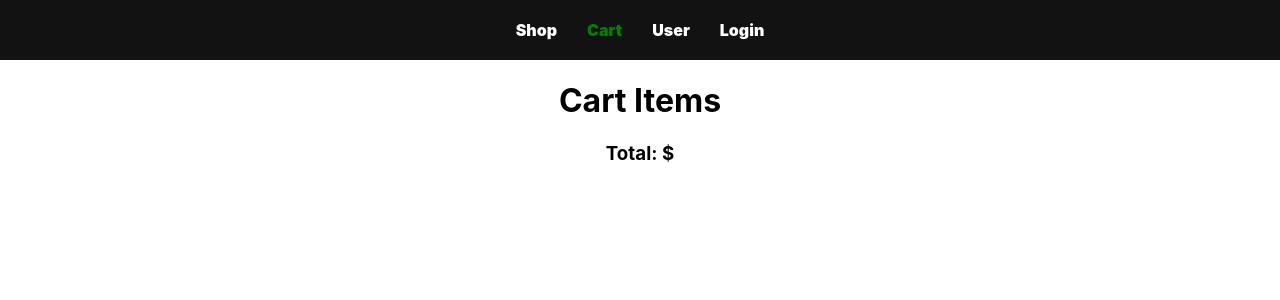
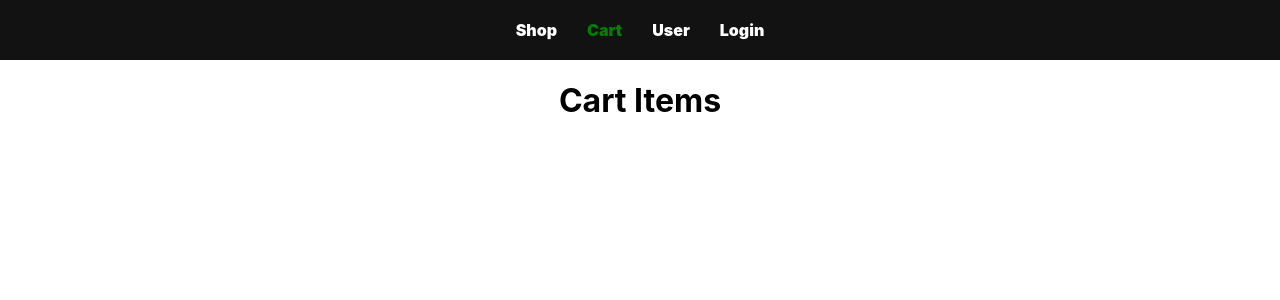
Before and after one commit to AramArakelyan777/react-shop-app, a React (Create React App) app: page /cart in a window 1280 px wide. Shown: the top 300 px of the page. Built offline with nearby package versions, Linux system fonts and the light colour scheme.

Commit message:
added total price logic

```diff
--- a/src/components/Cart.js
+++ b/src/components/Cart.js
@@ -5,6 +5,10 @@ import { useContext } from "react"
 
 function Cart() {
     const { cartItems } = useContext(ShopContext)
+    let totalPrice = 0
+    for (const [key, value] of Object.entries(cartItems)) {
+        totalPrice += value * PRODUCTS[key - 1].cost
+    }
 
     return (
         <div>
@@ -17,14 +21,15 @@ function Cart() {
                             <div>
                                 <p className="cartItemName">{item.name}</p>
                                 <p className="cartItemCost">${item.cost}</p>
+                                <button>-</button>
+                                <input className="cartItemCount" />
+                                <button>+</button>
                             </div>
                         </div>
                     )
                 } return <></>
             })}
-            <div>
-                <h3>Total: $</h3>
-            </div>
+            <div>{totalPrice > 0 && <h3>Total: ${totalPrice}</h3>}</div>
         </div>
     )
 }
--- a/src/components/ShopContext.js
+++ b/src/components/ShopContext.js
@@ -36,6 +36,5 @@ export const ShopContextProvider = ({ children }) => {
     const removeAnItem = (itemId) => {
         dispatchCartItems({ type: "remove-an-item", payload: itemId })
     }
-    console.log(cartItems)
     return <ShopContext.Provider value={{ cartItems, addAnItem, removeAnItem }}>{children}</ShopContext.Provider>
 }
--- a/src/css/Cart.css
+++ b/src/css/Cart.css
@@ -21,6 +21,10 @@
     font-weight: 900;
 }
 
+.cartItemCount {
+    width: 40px;
+}
+
 @media screen and (max-width: 630px) {
     .cartItem {
         display: block;
```
